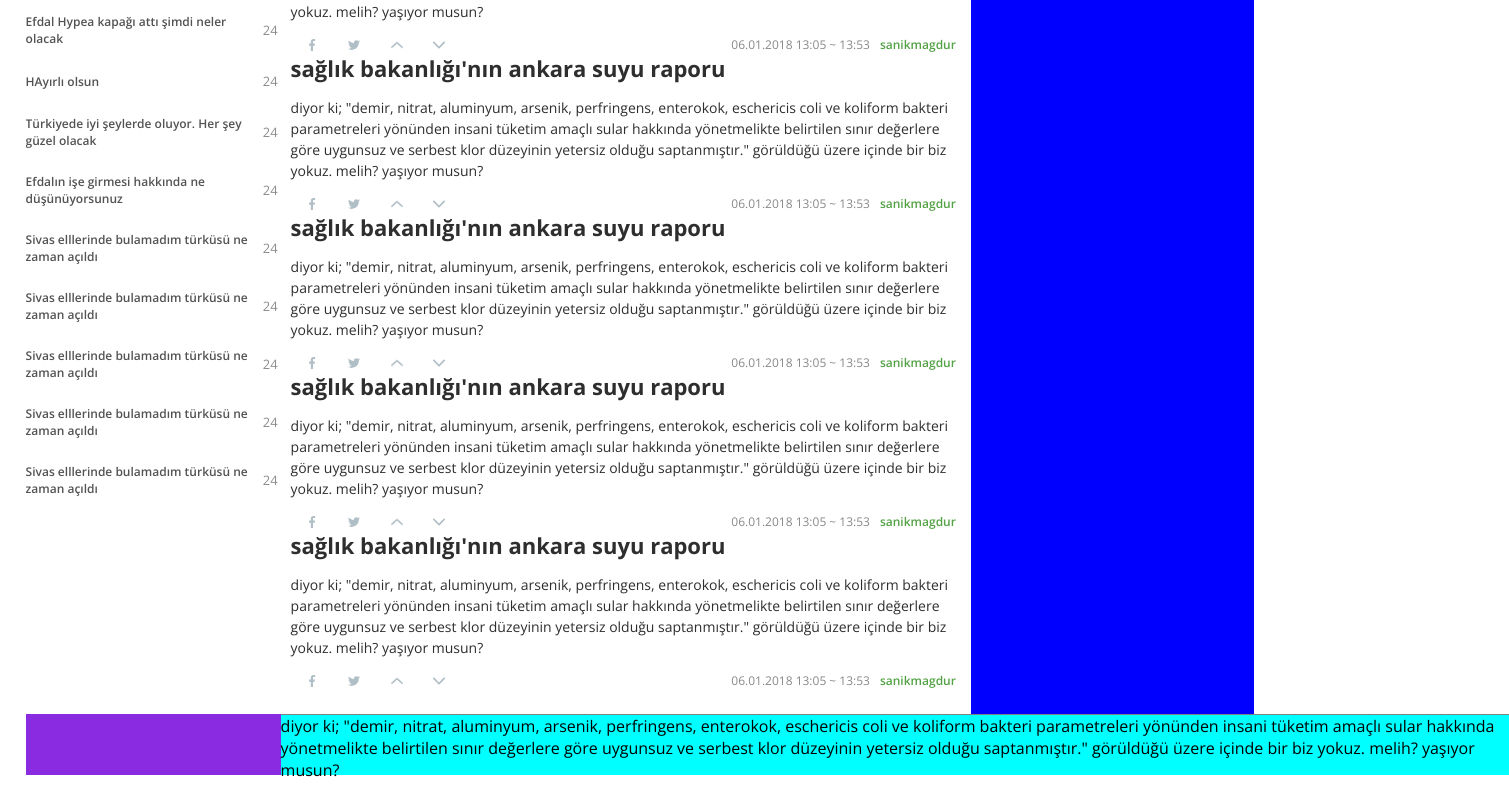
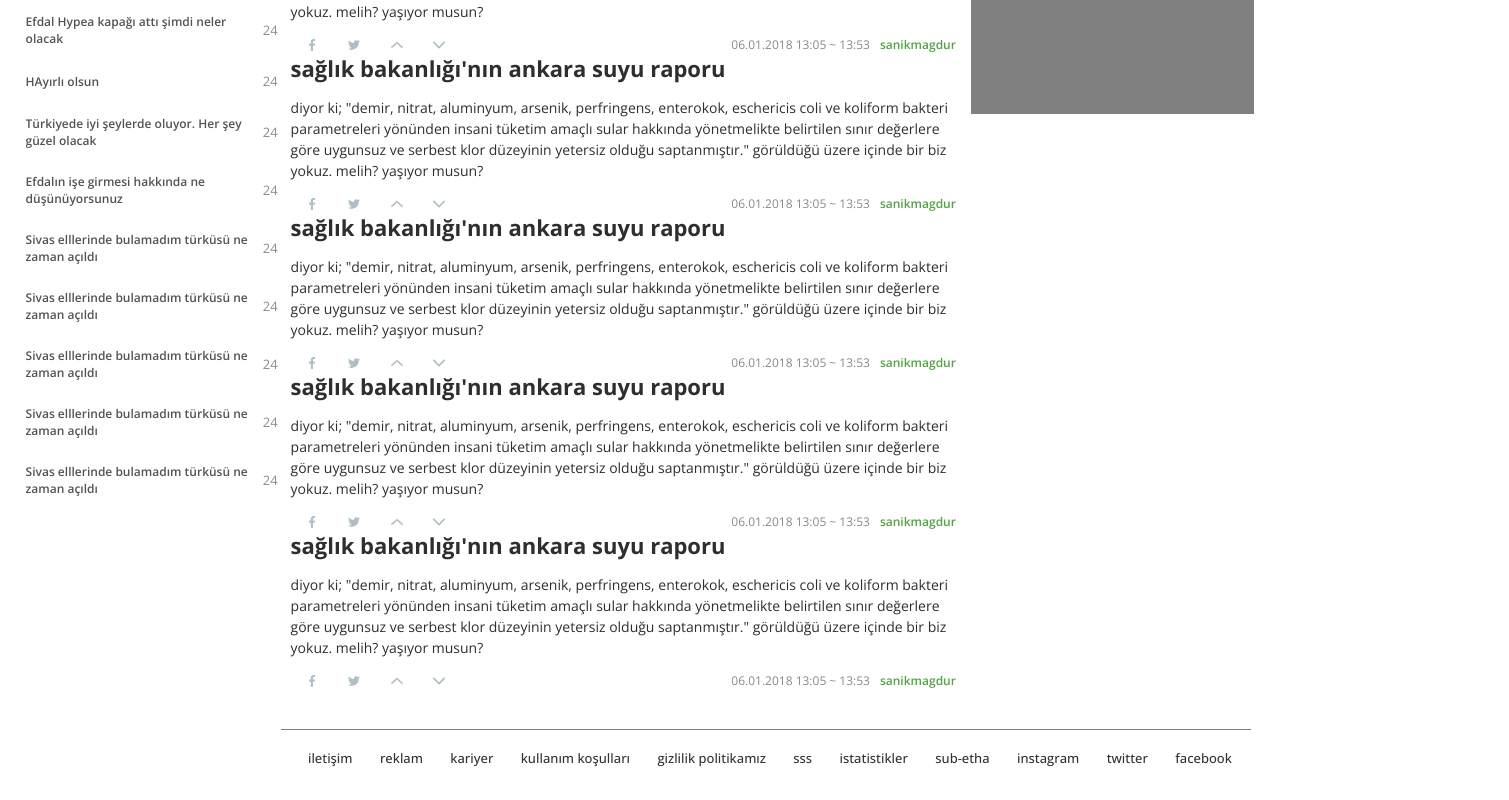
Before and after one commit to alparslanbzk/eksisozluk-clone, a React (Create React App) app in the folder client/: page / in a window 1280 px wide. Shown: the part 264-1064 px from the top of the page, 1509 px wide, since content can reach past the window. Built offline with nearby package versions, Linux system fonts and the light colour scheme.

Commit message:
footer and banner

```diff
--- a/client/src/components/Banner/Banner.module.css
+++ b/client/src/components/Banner/Banner.module.css
@@ -1,4 +1,5 @@
 .banner {
     width: 25%;
-    background-color: blue;
+    height: 250px;
+    background-color: grey;
 }
--- a/client/src/components/Content/Content.module.css
+++ b/client/src/components/Content/Content.module.css
@@ -6,5 +6,5 @@
     height: auto;
     display: flex;
     flex-direction: column;
-    background-color: blueviolet;
+    background-color: white;
 }
--- a/client/src/components/Footer/Footer.module.css
+++ b/client/src/components/Footer/Footer.module.css
@@ -1,7 +1,37 @@
 .footer {
-    height: 60px;
-    width: 100%;
-    background-color: aqua;
+    margin-top:15px;
+    padding-bottom:15px;
+    padding-right:0 100px;
+    height: 55px;
+    width: 79%;
+    background-color: white;
     margin-left:255px;
     border-top:1px solid grey;
+    display: flex;
+    align-items: center;
+
 }
+
+.list {
+    width: 100%;
+    display: flex;
+    flex-direction: row;
+    justify-content: space-evenly;
+    align-items: center;
+}
+
+.list a {
+    margin:0;
+    padding:0;
+    align-items: center;
+    text-align: center;
+    margin-left:8px;
+    color: #333;
+    font-size: 13px;
+    font-weight: 500;
+    text-emphasis: none;
+}
+
+.list a:hover {
+    text-decoration: underline;
+}
--- a/client/src/components/Footer/index.js
+++ /dev/null
@@ -1,16 +0,0 @@
-import React from "react"
-import styles from "./Footer.module.css"
-
-const Footer = () => {
-    return (
-        <div className={styles.footer}>
-            <div>diyor ki;
-            "demir, nitrat, aluminyum, arsenik, perfringens, enterokok, eschericis coli ve koliform bakteri parametreleri yönünden insani tüketim amaçlı sular hakkında yönetmelikte belirtilen sınır değerlere göre uygunsuz ve serbest klor düzeyinin yetersiz olduğu saptanmıştır."
-            görüldüğü üzere içinde bir biz yokuz.
-melih? yaşıyor musun? </div>
-        </div>
-    )
-}
-
-
-export default Footer
--- /dev/null
+++ b/client/src/components/Footer/index.jsx
@@ -0,0 +1,30 @@
+import React from "react"
+import styles from "./Footer.module.css"
+
+const Footer = () => {
+    return (
+        <div className={styles.footer}>
+            <div className={styles.list}>
+                    <a href="/#">iletişim</a>
+                    <a href="/#">reklam</a>
+                    <a href="/#">kariyer</a>
+                    <a href="/#">kullanım koşulları</a>
+                    <a href="/#">gizlilik politikamız</a>
+                    <a href="/#">sss</a>
+                    <a href="/#">istatistikler</a>
+                    <a href="/#">sub-etha</a>
+                    <a href="/#">instagram</a>
+                    <a href="/#">twitter</a>
+                    <a href="/#">facebook</a>
+
+
+
+
+            </div>
+        </div>
+    )
+}
+
+
+
+export default Footer
```
